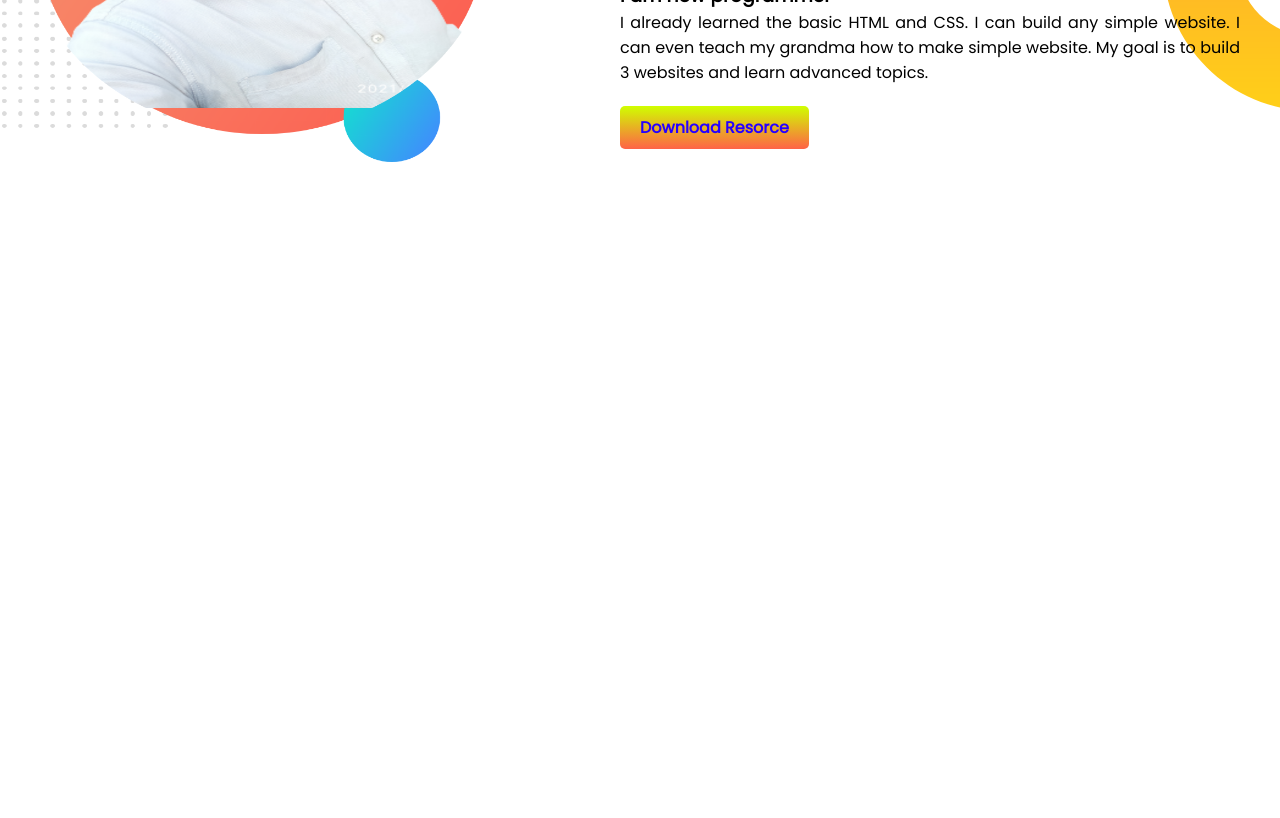
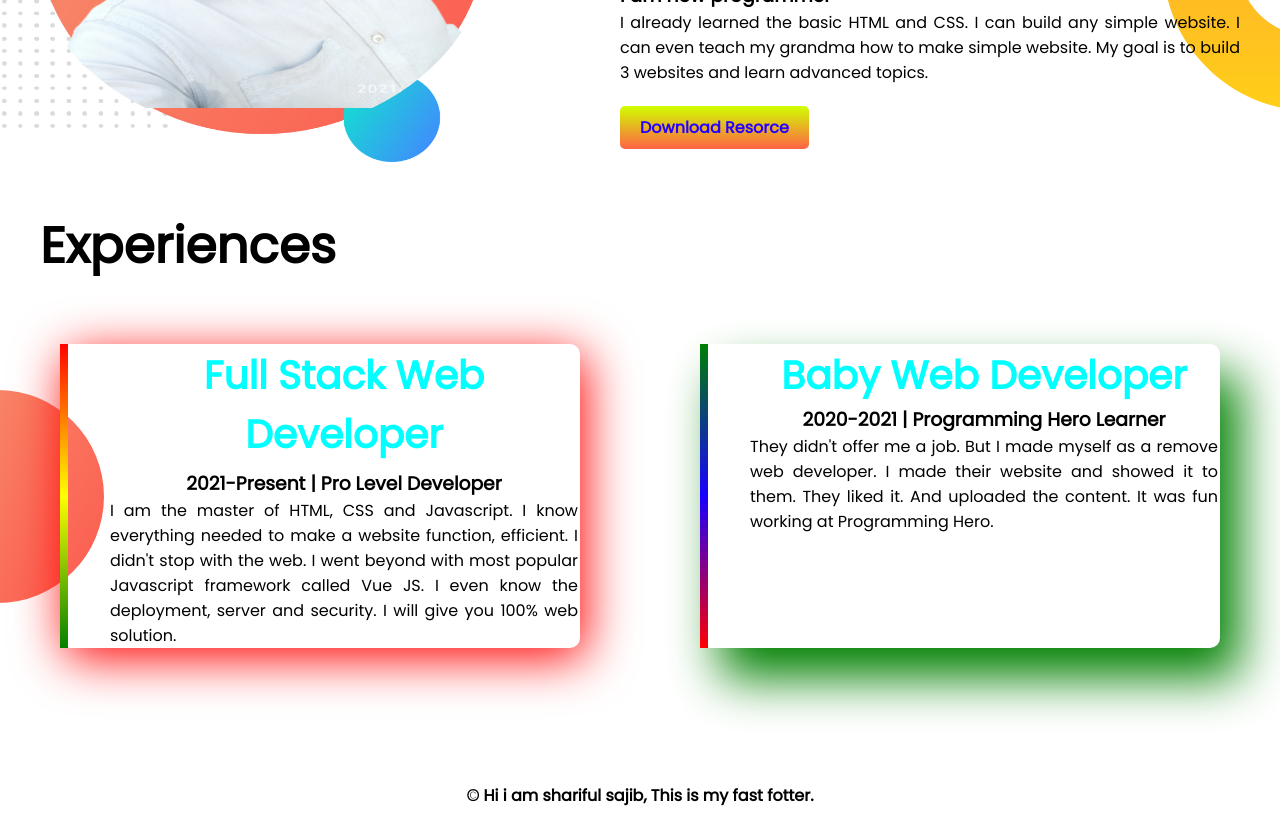
Before and after one commit to SajibShariful/Developer-portfolio, a plain HTML site: page index.html in a window 1280 px wide. Shown: the part 778-1596 px from the top of the page. Before the commit the page ends 987 px from the top, so only its background shows below. Drawn offline with Linux system fonts and the light colour scheme.

```diff
--- a/index.html
+++ b/index.html
@@ -16,7 +16,7 @@
     <div class="div_0">
         <div class="div_1">
             <h1 class="first_h1">Welcome To </h1>
-            <h1><span class="fist_span">Shariful Sajib</span> world!</h1>
+            <h1><span class="fist_span">Shariful Sajib</span> world! </h1>
             <h3>I am new programmer </h3>
             <p>Lorem ipsum dolor sit amet consectetur adipisicing elit. Error, assumenda similique provident, eius eaque
                 architecto dolore fugiat ullam beatae perferendis vel quia at quod sequi? Doloribus autem soluta animi
@@ -40,7 +40,7 @@
             <img src="images/my-bg.png" alt="">
         </div>
         <div class="div_1">
-            <h1 class="first_h1">Dream Big </h1>
+            <h1 class="fist_span">Dream Big </h1>
             <h1>Become a web developer</h1>
             <h3>I am new programmer </h3>
             <p>I already learned the basic HTML and CSS. I can build any simple website. I can even teach my grandma how
@@ -48,7 +48,37 @@
             <a target="blank" href="https://www.google.com/"> Download Resorce </a>
         </div>
     </div>
+    <!--second end -->
 
+    <section>
+        <h1>Experiences</h1>
+        <div class="flex">
+            <div class="flex_1">
+                <h1 class="first_h1">Full Stack Web Developer</h1>
+                <h3>2021-Present | Pro Level Developer</h3>
+                <p>I am the master of HTML, CSS and Javascript. I know everything needed to make a website function,
+                    efficient.
+                    I didn't stop with the web. I went beyond with most popular Javascript framework called Vue JS. I
+                    even
+                    know
+                    the deployment, server and security. I will give you 100% web solution.</p>
+            </div>
+            <div class="flex_2">
+                <h1 class="first_h1">Baby Web Developer</h1>
+                <h3>2020-2021 | Programming Hero Learner</h3>
+                <p> They didn't offer me a job. But I made myself as a remove web developer. I made their website and
+                    showed it
+                    to them. They liked it. And uploaded the content. It was fun working at Programming Hero.</p>
+            </div>
+
+        </div>
+
+
+
+    </section>
+    <footer>
+        <h4>© Hi i am shariful sajib, This is my fast fotter.</h4>
+    </footer>
 
 
 </body>
--- a/style.css
+++ b/style.css
@@ -57,3 +57,54 @@ h1{
     background-repeat: no-repeat;
     background-position: right;
 }
+
+.flex{
+    display: flex;
+    background-image: url(images/exp-bg.png);
+    background-repeat: no-repeat;
+    background-position: left;
+
+
+
+}
+.flex_1{
+    width: 40%;
+    height: 300px;
+    text-align: center;
+    border-left: solid 8px;
+    border-image: linear-gradient(red,yellow, green) ;
+    border-image-slice: 1;
+    border-radius: 10px;
+    margin: 60px;
+    padding: 2px;
+    box-shadow: 5px 10px 50px red;
+
+}
+.flex_1 h1{
+    font-size: 39px;
+    padding-bottom: 5px;
+
+}
+.flex_2{
+    width: 40%;
+    height: 300px;
+    text-align: center;
+    border-left: solid 8px;
+    border-image: linear-gradient(green,rgb(25, 0, 255), red) ;
+    border-image-slice: 1;
+    border-radius: 10px;
+    box-shadow: 20px 30px 50px green;
+    margin: 60px;
+    padding: 2px;
+
+}
+.flex_2 h1{
+    font-size: 39px;
+
+}
+footer h4{
+    text-align: center;
+    text-shadow: 2px;
+    margin-top: 75px;
+    margin-bottom: 10px;
+}
```
